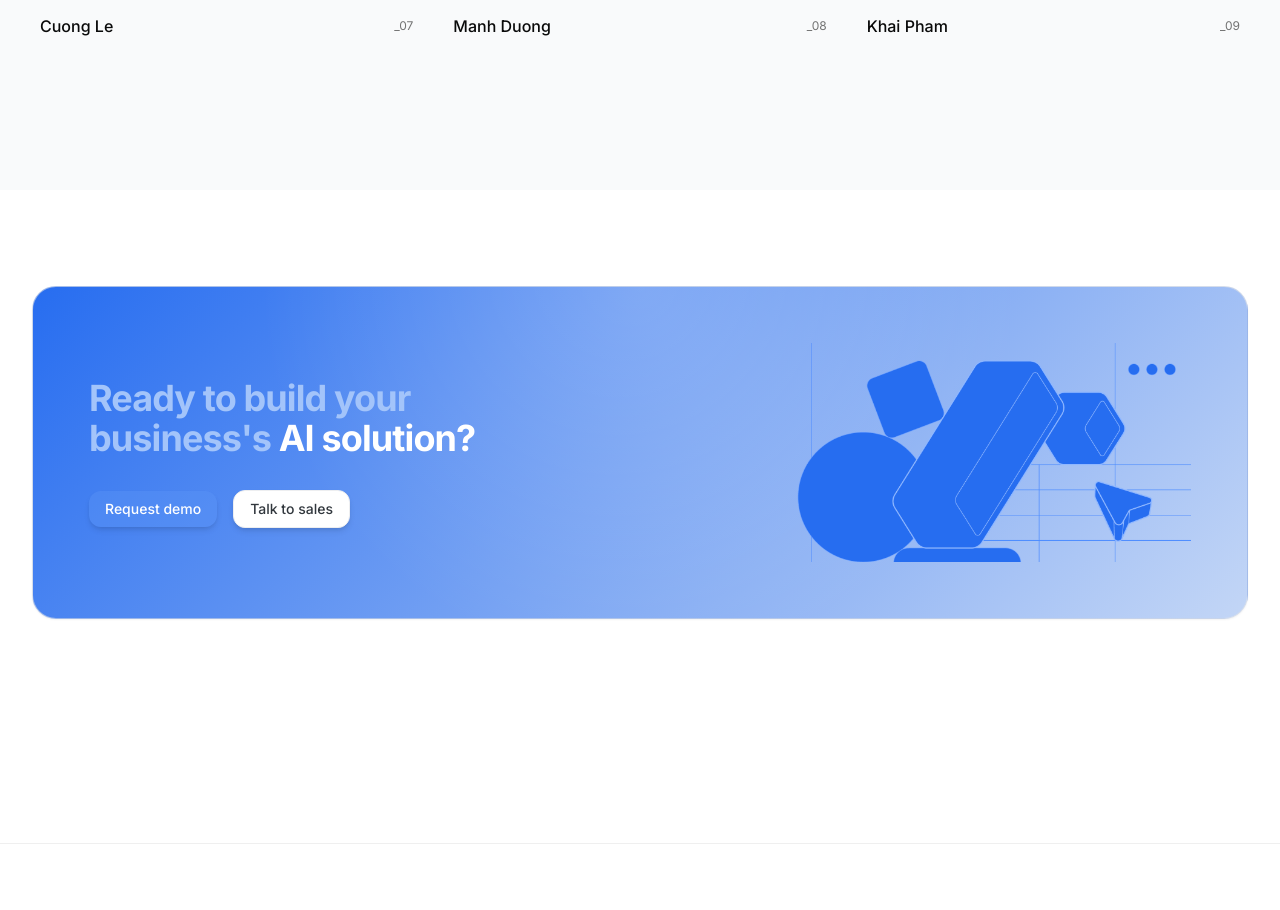
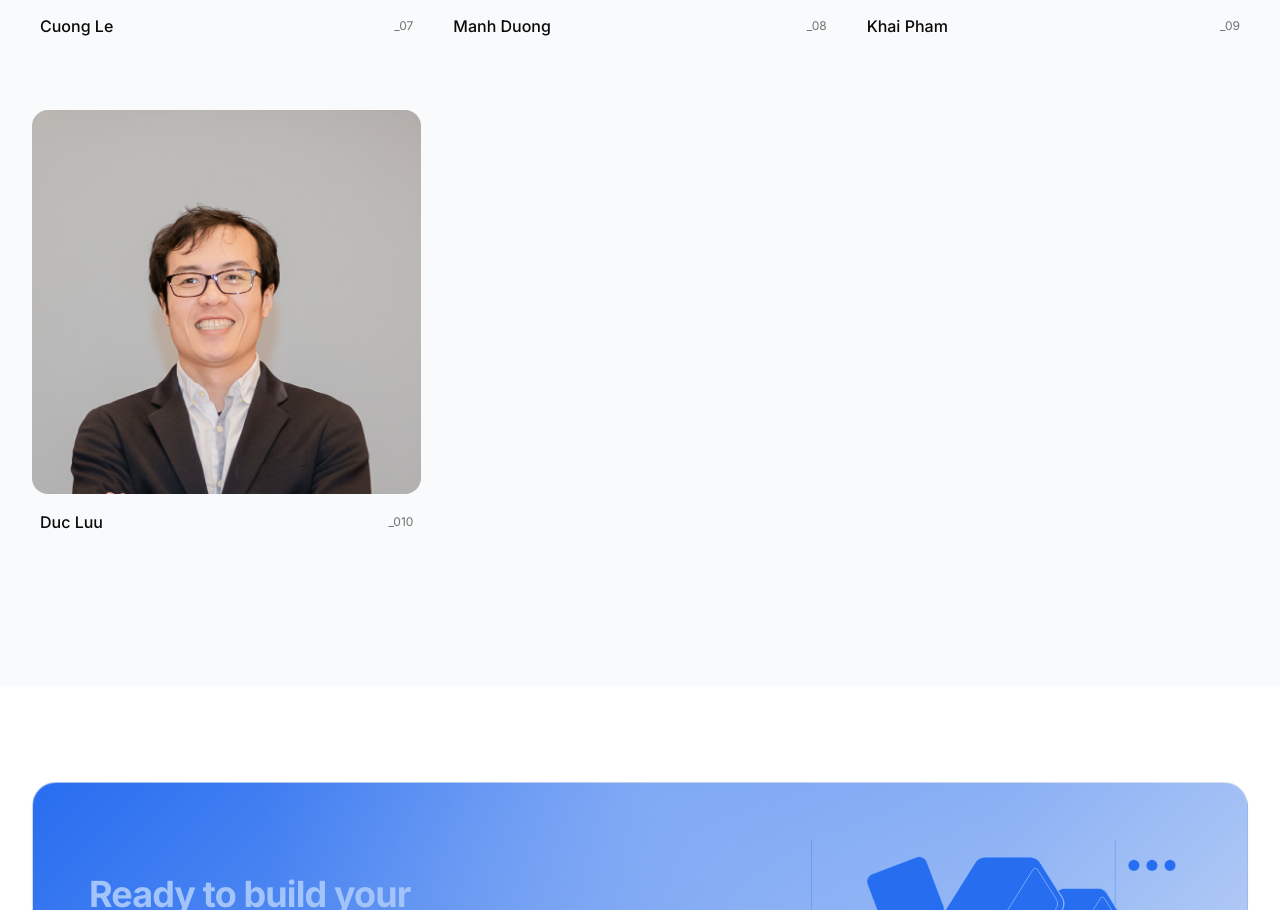
Before and after one commit to CMC-Consulting/dna-website, a Next.js app: page /en/contact in a window 1280 px wide. Shown: the part 3012-3922 px from the top of the page. Built offline with nearby package versions, Linux system fonts and the light colour scheme; no server answers; a web font is replaced by a local one.

Commit message:
avartar added

```diff
--- a/components/contact/team.tsx
+++ b/components/contact/team.tsx
@@ -66,6 +66,12 @@ const MEMBER_CONFIG: Array<{
             avatar: '/teams/khai_pham.jpg',
             link: '#',
         },
+        {
+            name: 'Duc Luu',
+            roleKey: 'AccountManager',
+            avatar: '/teams/duc_luu.jpg',
+            link: '#',
+        },
     ];
 
 const TeamSection = () => {
--- a/i18n/messages/en.json
+++ b/i18n/messages/en.json
@@ -152,7 +152,7 @@
     "description": "We are a team of AI and data experts from CMC Corporation who are passionate about helping businesses leverage the power of AI and data to achieve their goals.",
     "hero": {
       "headline1": "Unified AI & Data",
-      "headline2": "Scale Knowledge, drive transformation.",
+      "headline2": "Scale Knowledge, drive transformation",
       "subtitle": "We build a 'digital intelligence' foundation for enterprises by merging modern data architecture with practical AI. From data governance and knowledge unification to AI-driven automation, our solutions enable faster, more accurate decision-making based on trusted data.",
       "cardText": "Empowering enterprises with a robust data foundation and scalable AI solutions.",
       "getConsultation": "Book a Consultation",
--- a/i18n/messages/vi.json
+++ b/i18n/messages/vi.json
@@ -152,7 +152,7 @@
     "description": "Chúng tôi là đội ngũ chuyên gia Dữ liệu và AI của CMC, đồng hành cùng doanh nghiệp xây dựng chiến lược dữ liệu, triển khai nền tảng công nghệ hiện đại và khai phá giá trị thực tiễn từ trí tuệ nhân tạo để tạo lợi thế cạnh tranh bền vững.",
     "hero": {
       "headline1": "Hợp nhất AI & Dữ liệu",
-      "headline2": "Mở rộng Tri thức, dẫn dắt Chuyển đổi.",
+      "headline2": "Mở rộng Tri thức, dẫn dắt Chuyển đổi",
       "subtitle": "Chúng tôi xây dựng nền tảng “trí tuệ số” cho doanh nghiệp bằng cách kết hợp kiến trúc dữ liệu hiện đại với AI ứng dụng thực tiễn. Từ quản trị dữ liệu, hợp nhất tri thức đến tự động hóa quy trình bằng AI, giải pháp của chúng tôi giúp tổ chức ra quyết định nhanh hơn, chính xác hơn và dựa trên dữ liệu tin cậy.",
       "cardText": "Trao quyền cho doanh nghiệp bằng nền tảng dữ liệu vững chắc và các giải pháp AI có khả năng mở rộng.",
       "getConsultation": "Đặt lịch tư vấn",
```
Also changed, not shown: public/teams/duc_luu.jpg (added).
